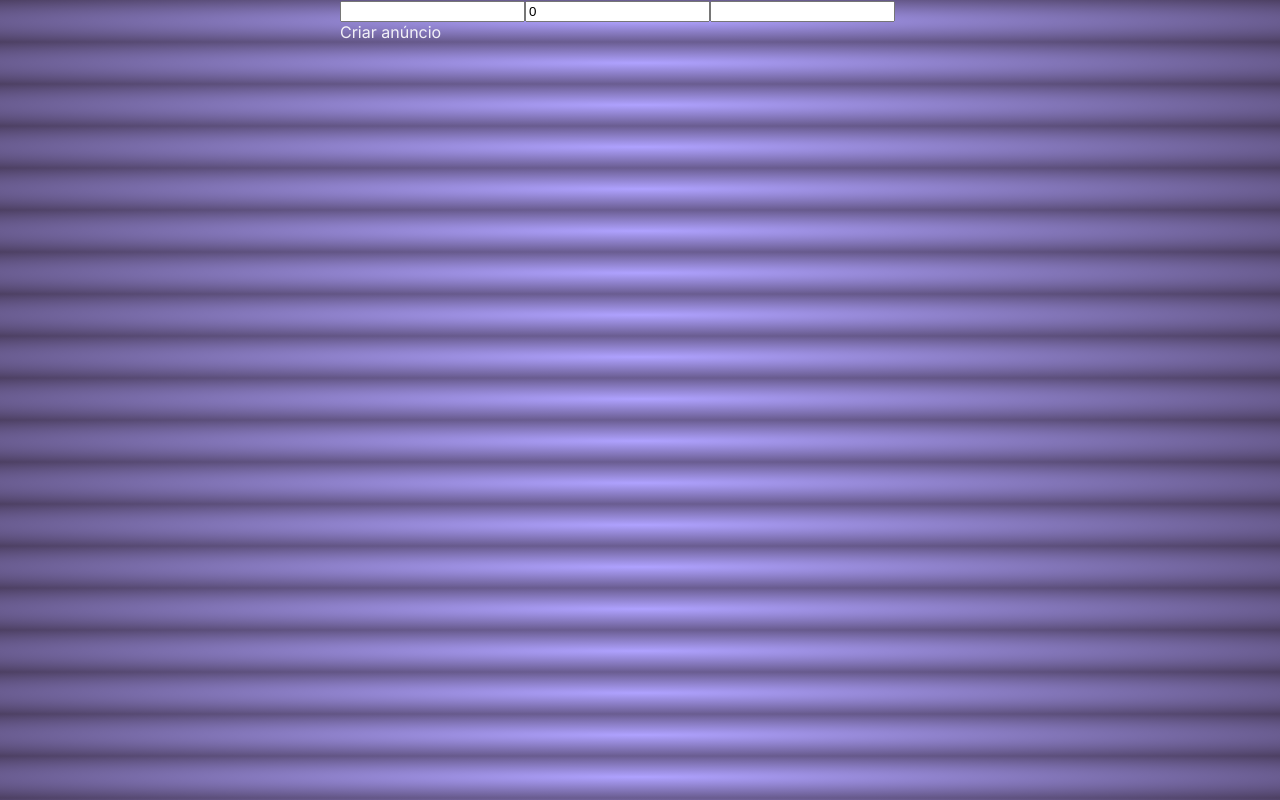
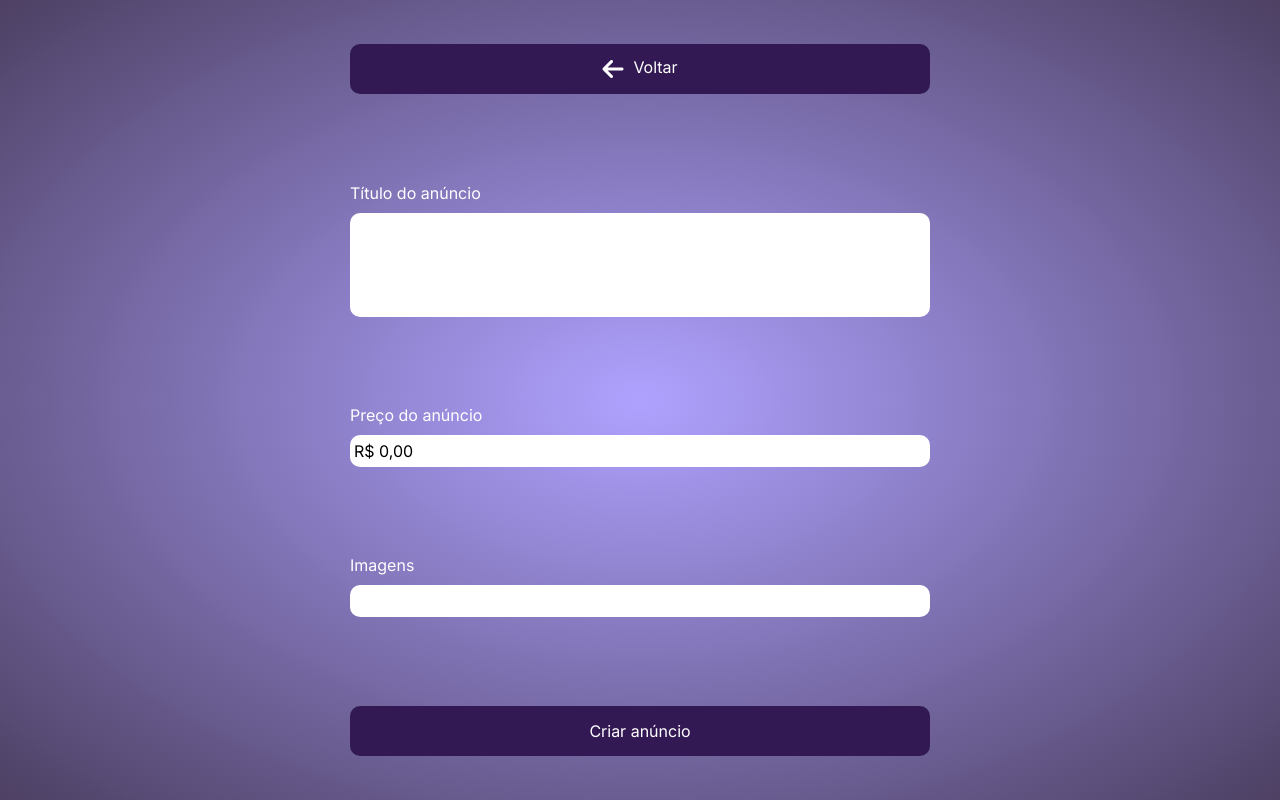
Before and after one commit to michelbaratella/compra-e-venda-react, a React (Vite) app: page /novo-anuncio in a window 1280 px wide. Built offline with nearby package versions, Linux system fonts and the light colour scheme.

Commit message:
completed css for new product page

```diff
--- a/src/components/fitro-lateral-list-item/ListaDeFiltros.css
+++ b/src/components/fitro-lateral-list-item/ListaDeFiltros.css
@@ -7,10 +7,11 @@
 }
 
 /* .filter-container__list__item__checkbox {
-}
+} */
 
 .filter-container__list__item__text {
-} */
+  padding-top: 7px;
+}
 
 input[type="checkbox"] {
   background-color: #b3b3b3;
--- a/src/components/menu-lateral/MenuLateral.jsx
+++ b/src/components/menu-lateral/MenuLateral.jsx
@@ -6,9 +6,7 @@ const MenuLateral = (props) => {
     <span className="side-menu">
       <button className="side-menu__side-buttons" onClick={props.handleClose}>
         <span className="side-menu__side-buttons__text">Voltar</span>
-        <i className="fa-solid fa-arrow-left side-menu__side-buttons__icons">
-          {" "}
-        </i>
+        <i className="fa-solid fa-arrow-left side-menu__side-buttons__icons"></i>
       </button>
       <Link to="novo-anuncio" className="side-menu__new-product-btn">
         Novo Anúncio
--- a/src/pages/tela-novo-anuncio/NovoAnuncio.css
+++ b/src/pages/tela-novo-anuncio/NovoAnuncio.css
@@ -0,0 +1,55 @@
+input,
+textarea {
+  font-family: "Inter", sans-serif;
+  font-size: 16px;
+  height: 30px;
+  border-radius: 10px;
+  border-style: none;
+  text-indent: 2px;
+  margin-top: 10px;
+}
+
+textarea {
+  resize: none;
+  height: 100px;
+}
+
+.form--buttons {
+  all: unset;
+  cursor: pointer;
+  transition: all 0.2s;
+  background-color: #331953;
+  padding: 15px;
+  margin: 10px;
+  border-radius: 10px;
+}
+
+form--buttons:hover {
+  opacity: 0.8;
+}
+
+.form {
+  height: 100vh;
+  display: flex;
+  flex-direction: column;
+  justify-content: space-around;
+  text-align: center;
+}
+
+.backBtn {
+  display: flex;
+  justify-content: center;
+  text-align: center;
+  padding: 8px;
+}
+
+.backBtn__text {
+  margin: 5px;
+}
+
+.form__inputs {
+  text-align: left;
+  display: flex;
+  flex-direction: column;
+  margin: 10px;
+}
--- a/src/pages/tela-novo-anuncio/NovoAnuncio.jsx
+++ b/src/pages/tela-novo-anuncio/NovoAnuncio.jsx
@@ -1,6 +1,11 @@
 import { useState } from "react";
+import "./NovoAnuncio.css";
 
-const formTemplate = { productName: "", productPrice: 0, productImage: "" };
+const formTemplate = {
+  productName: "",
+  productPrice: "R$ 0,00",
+  productImage: "",
+};
 
 const NovoAnuncio = () => {
   const [form, setForm] = useState(formTemplate);
@@ -18,31 +23,66 @@ const NovoAnuncio = () => {
   const handleInputChange = (event) => {
     setForm((prev) => ({
       ...prev,
-      [event.target.id]: event.target.value,
+      [event.target.id]:
+        event.target.id === "productPrice"
+          ? moneyMask(event.target.value)
+          : event.target.value,
     }));
   };
 
+  const moneyMask = (value) => {
+    if (value === "") value = "0";
+    value = value.replace(".", "").replace(",", "").replace(/\D/g, "");
+
+    const options = { minimumFractionDigits: 2 };
+    const result = new Intl.NumberFormat("pt-BR", options).format(
+      parseFloat(value) / 100
+    );
+
+    return "R$ " + result;
+  };
+
   return (
-    <form onSubmit={handleSubmit}>
-      <input
+    <form onSubmit={handleSubmit} className="form">
+      <button
+        type="button"
+        className="backBtn form--buttons"
+        onClick={() => window.location.replace("http://localhost:5173/")}
+      >
+        <i className="fa-solid fa-arrow-left side-menu__side-buttons__icons"></i>
+        <span className="backBtn__text">Voltar</span>
+      </button>
+      <span className="form__inputs">
+        <label htmlFor="productName">Título do anúncio</label>
+        <textarea
           id="productName"
           type="text"
           value={form.productName}
           onChange={handleInputChange}
+          className="form__input--title"
         />
+      </span>
+      <span className="form__inputs">
+        <label htmlFor="productPrice">Preço do anúncio</label>
         <input
           id="productPrice"
-        type="number"
+          type="text"
           value={form.productPrice}
           onChange={handleInputChange}
         />
+      </span>
+      <span className="form__inputs">
+        <label htmlFor="productImage">Imagens</label>
         <input
           id="productImage"
           type="text"
           value={form.productImage}
           onChange={handleInputChange}
         />
-      <button type="submit">Criar anúncio</button>
+      </span>
+      <button type="submit" className="form--buttons">
+        Criar anúncio
+      </button>
     </form>
   );
 };
```
Lines whose indentation alone changed are shown as unchanged.
